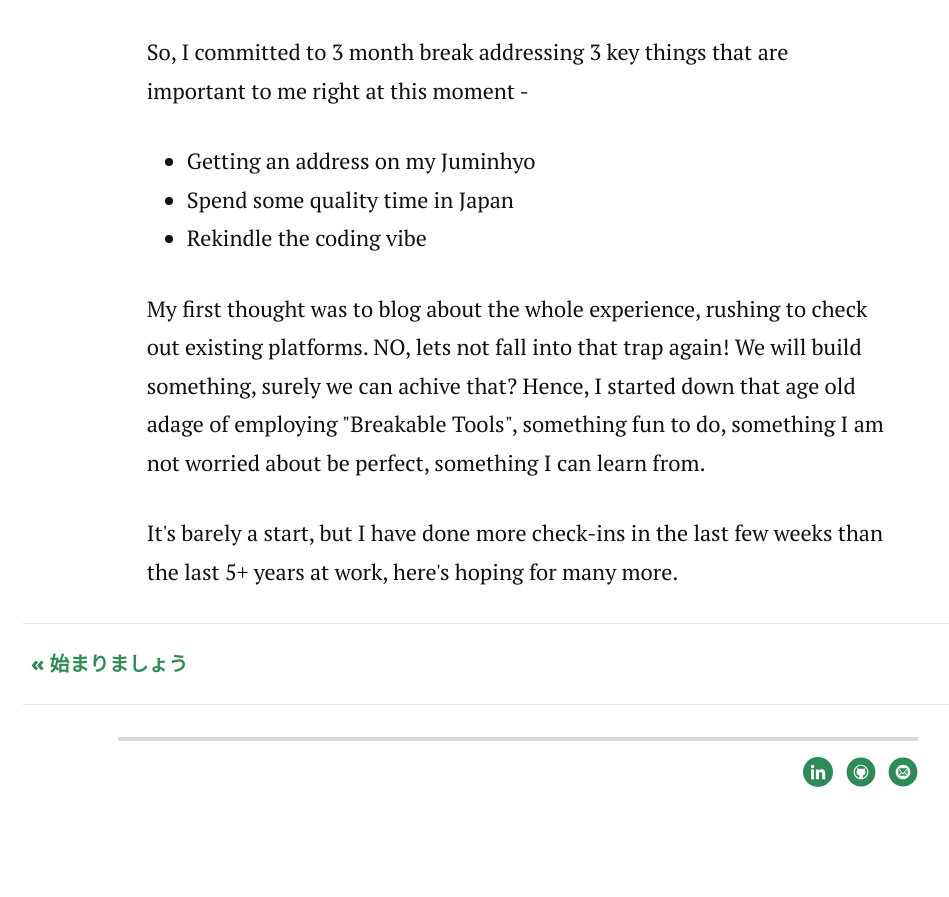
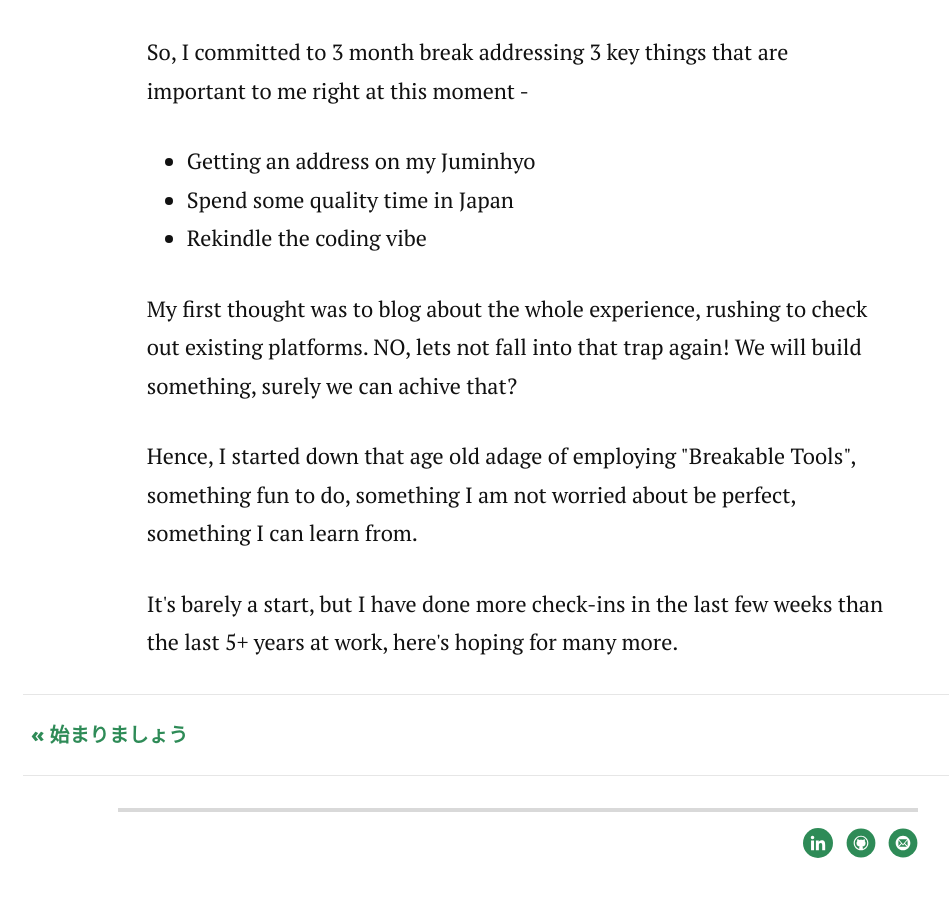
Before and after one commit to weebaruto/weeblog, a Jekyll site: the page built from _posts/2025-06-13-breakable-tools-post.markdown, in a window 1280 px wide and 900 px high, scrolled down 851 px. Shown: the top 897 px of the window, without its empty margins (122-1071 px from the left). Built offline with Jekyll 4.4.1, drawn with Linux system fonts in a browser that asks for light colours; nearby versions of some CDN libraries; before the commit the page ends 1680 px from its top, so only the background shows below that.

```diff
--- a/_posts/2025-06-13-breakable-tools-post.markdown
+++ b/_posts/2025-06-13-breakable-tools-post.markdown
@@ -12,5 +12,6 @@ description: Breakable Tools - My original intention for this upcoming gap was t
 * Spend some quality time in Japan
 * Rekindle the coding vibe
 
-<p>My first thought was to blog about the whole experience, rushing to check out existing platforms. NO, lets not fall into that trap again! We will build something, surely we can achive that? Hence, I started down that age old adage of employing "Breakable Tools", something fun to do, something I am not worried about be perfect, something I can learn from.</p>
+<p>My first thought was to blog about the whole experience, rushing to check out existing platforms. NO, lets not fall into that trap again! We will build something, surely we can achive that?</p>
+<p>Hence, I started down that age old adage of employing "Breakable Tools", something fun to do, something I am not worried about be perfect, something I can learn from.</p>
 <p>It's barely a start, but I have done more check-ins in the last few weeks than the last 5+ years at work, here's hoping for many more.</p>
```
